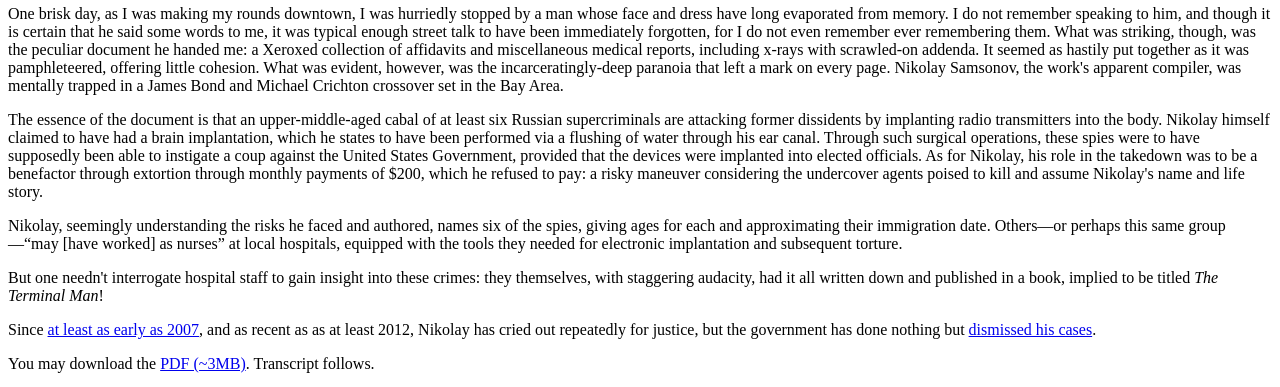
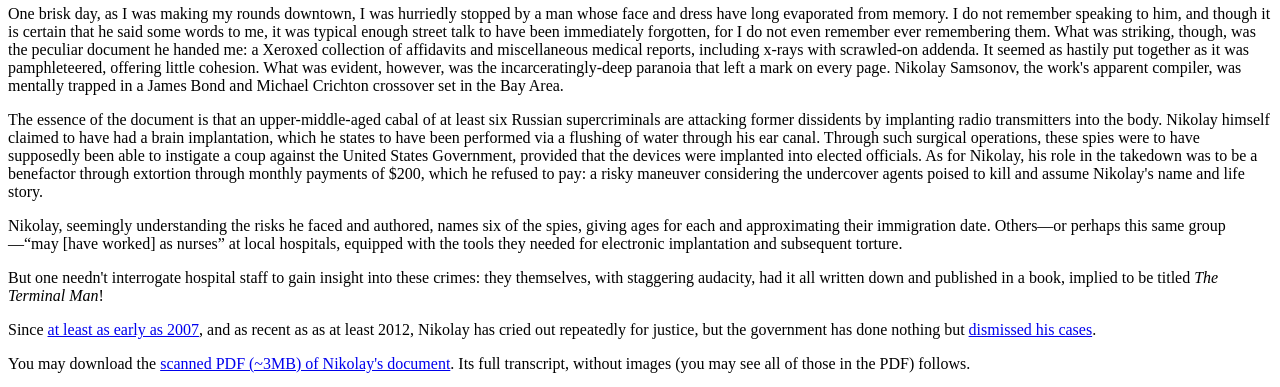
Before and after one commit to webnard/webnard.github.io, a website: page _src/site/victim/index.html in a window 1280 px wide. Shown: the part 50-437 px from the top of the page. Drawn offline with Linux system fonts and the light colour scheme.

Commit message:
Trying to make transcript stand out a little more.

```diff
--- a/_src/site/victim/index.html
+++ b/_src/site/victim/index.html
@@ -14,7 +14,7 @@
 
 <p>Since <a href="http://www.plainsite.org/flashlight/case.html?id=43533">at least as early as 2007</a>, and as recent as as at least 2012, Nikolay has cried out repeatedly for justice, but the government has done nothing but <a href="http://www.rfcexpress.com/lawsuits/other-personal-injury/california-northern-district-court/319937/nikolay-n-samsonov-v-federal-bureau-of-investigations/official-court-documents/">dismissed his cases</a>.</p>
 
-<p>You may download the <a href='you-may-fall-victim.pdf'>PDF (~3MB)</a>. Transcript follows.</p>
+<p>You may download the <a href='you-may-fall-victim.pdf'>scanned PDF (~3MB) of Nikolay's document</a>. Its full transcript, without images (you may see all of those in the PDF) follows.</p>
 </article>
 <article class="transcription" itemscope itemtype="http://schema.org/Article">
     <header itemprop="name">
```
